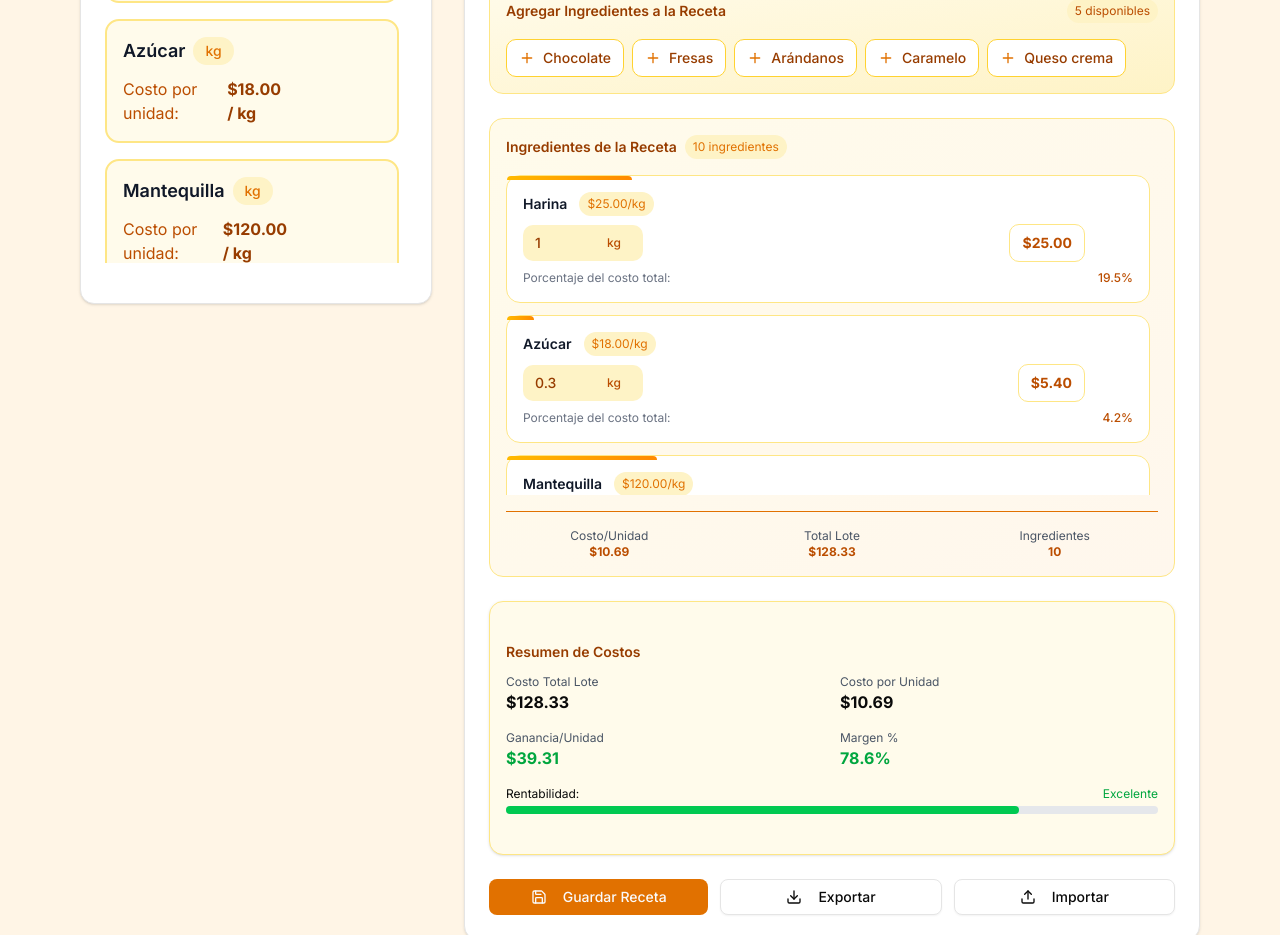
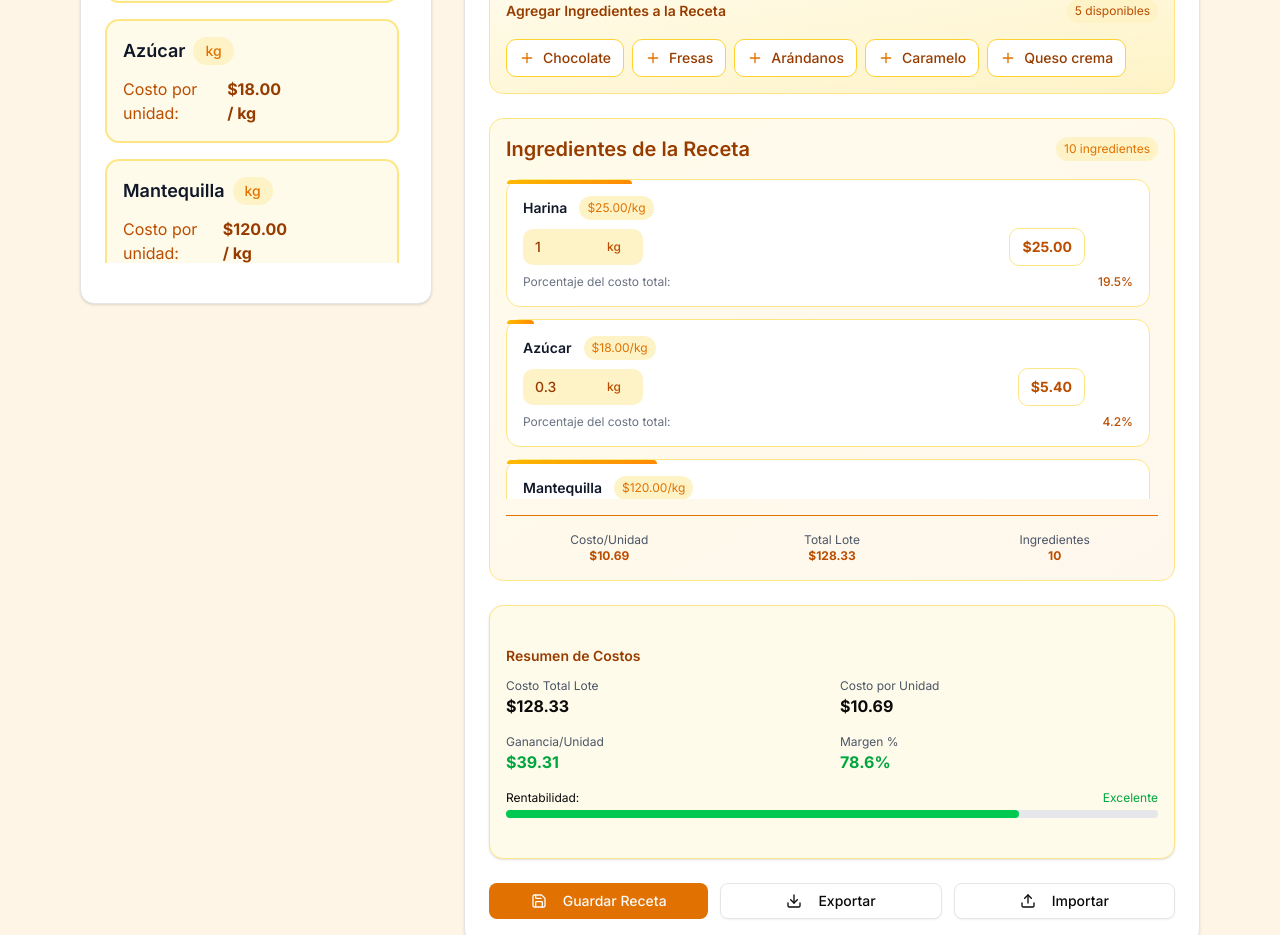
Before and after one commit to abimael92/Funny-Rolls, a Next.js app: page /recipe-calculator in a window 1280 px wide. Shown: the part 780-1715 px from the top of the page. Built offline with nearby package versions, Linux system fonts and the light colour scheme.

Commit message:
adjust layout in RecipeCalculatorPanel for ingredients display

```diff
--- a/components/RecipeCalculator/RecipeCalculatorPanel.tsx
+++ b/components/RecipeCalculator/RecipeCalculatorPanel.tsx
@@ -380,14 +380,16 @@ export function RecipeCalculatorPanel({
 
                     {/* Recipe Ingredients */}
                     <div className="bg-gradient-to-br from-amber-50 to-orange-50 border border-amber-200 rounded-xl p-4">
-                        <div className="flex items-center justify-between mb-4">
-                            <h3 className="font-semibold text-amber-800 text-sm flex items-center gap-2">
-                                Ingredientes de la Receta
+
+                        <div className="flex items-center mb-4">
+                            <h3 className="w-full font-semibold text-amber-800 text-xl flex items-center justify-between">
+                                <span>Ingredientes de la Receta</span>
                                 <span className="text-amber-600 bg-amber-100 px-2 py-1 rounded-full text-xs font-normal">
                                     {selectedRecipe.ingredients.length} ingredientes
                                 </span>
                             </h3>
                         </div>
+
 
                         <div className="space-y-3 max-h-80 overflow-y-auto pr-2">
                             {selectedRecipe.ingredients.map((recipeIngredient) => {
```
